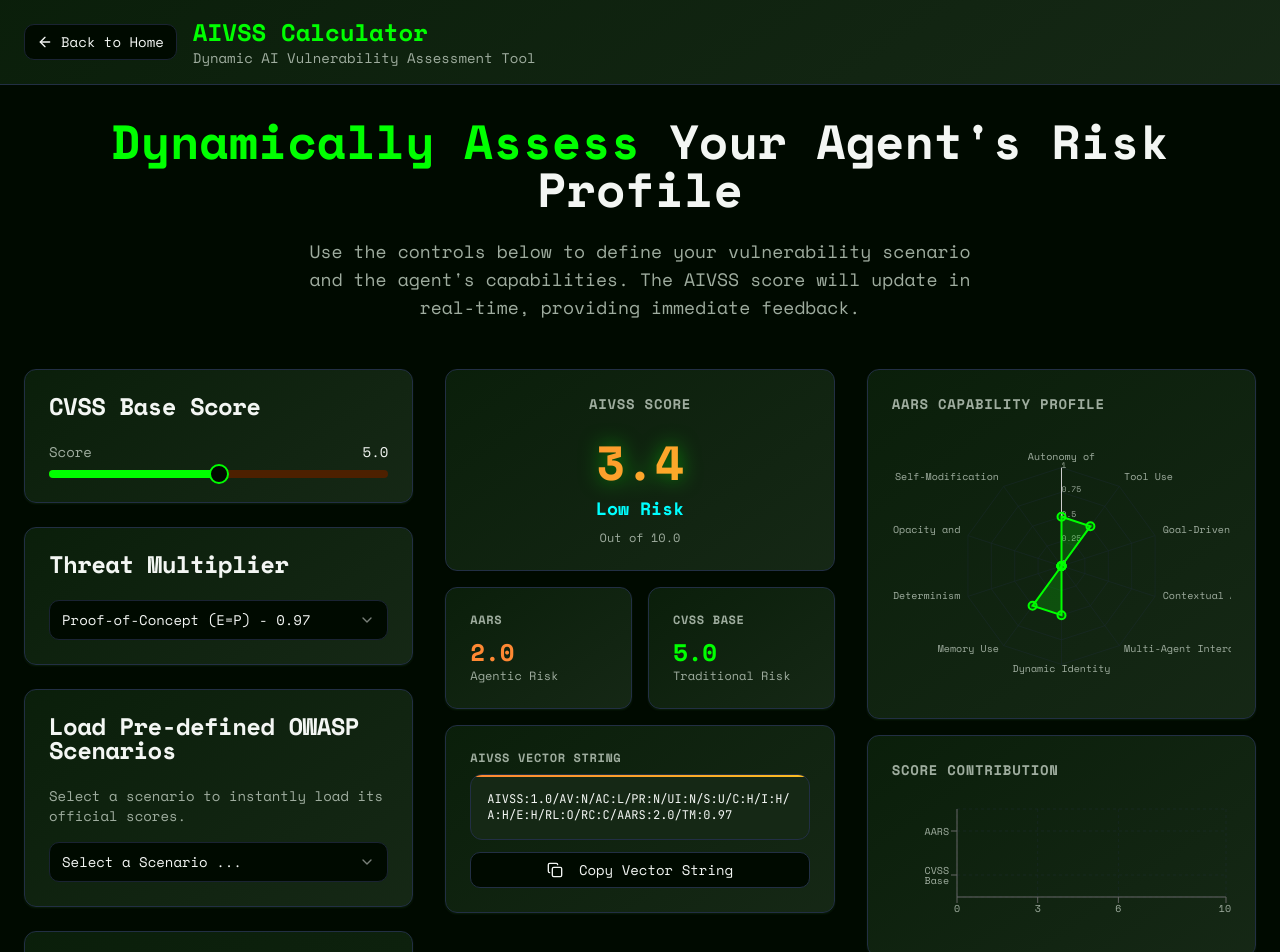
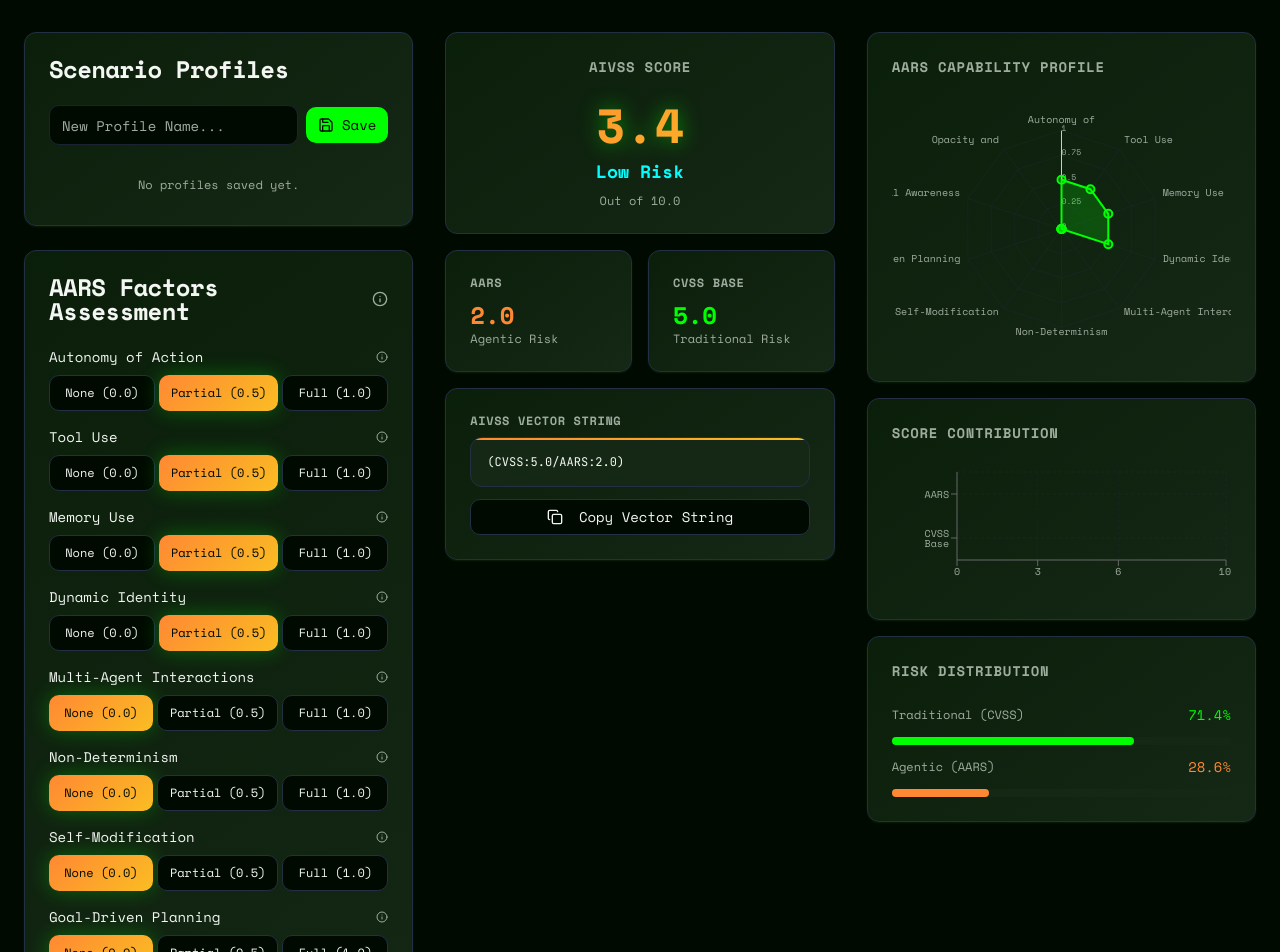
Before and after one commit to Pa04rth/aivss-dashboard, a React (Vite) app: page /calculator in a window 1280 px wide. Shown: the top 952 px of the page. Built offline with nearby package versions, Linux system fonts and the light colour scheme.

Commit message:
Added profiles feature

```diff
--- a/src/pages/Calculator.tsx
+++ b/src/pages/Calculator.tsx
@@ -1,6 +1,7 @@
 import { useState } from "react";
 import { Card, CardContent, CardHeader, CardTitle } from "@/components/ui/card";
 import { Slider } from "@/components/ui/slider";
+import { Input } from "@/components/ui/input";
 import {
   Select,
   SelectContent,
@@ -9,12 +10,21 @@ import {
   SelectValue,
 } from "@/components/ui/select";
 import { Button } from "@/components/ui/button";
-import { ArrowLeft } from "lucide-react";
+import {
+  ArrowLeft,
+  Trash2,
+  Download,
+  Save,
+  GitCompare,
+  XCircle,
+} from "lucide-react"; // Import new icons
 import { Link } from "react-router-dom";
 import AARSFactors from "@/components/calculator/AARSFactors";
 import ScoreDisplay from "@/components/calculator/ScoreDisplay";
 import VisualizationPanel from "@/components/calculator/VisualizationPanel";
 import owaspScenarios from "@/data/owaspTop10Scenarios.json";
+
+// --- TYPE DEFINITIONS ---
 interface AARSFactor {
   id: string;
   name: string;
@@ -22,83 +32,83 @@ interface AARSFactor {
   value: number;
 }
 
+interface Profile {
+  id: number;
+  name: string;
+  inputs: {
+    cvssScore: number;
+    threatMultiplier: number;
+    aarsFactors: AARSFactor[];
+  };
+}
+
 const Calculator = () => {
+  // --- STATE MANAGEMENT ---
   const [cvssScore, setCvssScore] = useState(5.0);
   const [threatMultiplier, setThreatMultiplier] = useState(0.97);
-
   const [aarsFactors, setAarsFactors] = useState<AARSFactor[]>([
+    // ... (full list of 10 factors remains the same)
     {
       id: "autonomy_of_action",
       name: "Autonomy of Action",
-      description:
-        "The agent's ability to operate and execute tasks without direct, real-time human command or intervention",
+      description: "...",
+      value: 0.5,
+    },
+    { id: "tool_use", name: "Tool Use", description: "...", value: 0.5 },
+    { id: "memory_use", name: "Memory Use", description: "...", value: 0.5 },
+    {
+      id: "dynamic_identity",
+      name: "Dynamic Identity",
+      description: "...",
       value: 0.5,
     },
     {
-      id: "tool_use",
-      name: "Tool Use",
-      description:
-        "The agent's capability to interact with and use external tools, such as APIs, file systems, databases, or other software to affect its environment.",
-      value: 0.5,
+      id: "multi_agent_interactions",
+      name: "Multi-Agent Interactions",
+      description: "...",
+      value: 0.0,
+    },
+    {
+      id: "non_determinism",
+      name: "Non-Determinism",
+      description: "...",
+      value: 0.0,
+    },
+    {
+      id: "self_modification",
+      name: "Self-Modification",
+      description: "...",
+      value: 0.0,
     },
     {
       id: "goal_driven_planning",
       name: "Goal-Driven Planning",
-      description:
-        "The agent's capacity to receive a high-level objective and independently create, organize, and execute a multi-step plan to achieve it",
+      description: "...",
       value: 0.0,
     },
     {
       id: "contextual_awareness",
       name: "Contextual Awareness",
-      description:
-        "The agent's sensitivity to its environment and its ability to alter its behavior based on external data, user interactions, or changes in context.",
-      value: 0.0,
-    },
-    {
-      id: "multi_agent_interactions",
-      name: "Multi-Agent Interactions",
-      description:
-        "The agent's ability to communicate, coordinate, delegate tasks with, and be influenced by other autonomous agents.",
-      value: 0.0,
-    },
-    {
-      id: "dynamic_identity",
-      name: "Dynamic Identity",
-      description:
-        "The agent's ability to dynamically assume different roles, permissions, or identities as needed to perform its tasks",
-      value: 0.5,
-    },
-    {
-      id: "memory_use",
-      name: "Memory Use",
-      description:
-        "The use of persistent memory to store information from past interactions and use it to inform future actions and decisions.",
-      value: 0.5,
-    },
-    {
-      id: "non_determinism",
-      name: "Non-Determinism",
-      description:
-        "The inherent unpredictability of the agent's behavior, where the same input does not always produce the exact same output or sequence of actions.",
+      description: "...",
       value: 0.0,
     },
     {
       id: "opacity_and_reflexivity",
       name: "Opacity and Reflexivity",
-      description:
-        "The 'black box' nature of the agent's internal reasoning, making it difficult for humans to fully understand why it made a particular decision.",
-      value: 0.0,
-    },
-    {
-      id: "self_modification",
-      name: "Self-Modification",
-      description:
-        "The agent's potential to alter its own underlying code, parameters, or core logic during its operation.",
+      description: "...",
       value: 0.0,
     },
   ]);
+  const [profiles, setProfiles] = useState<Profile[]>([]);
+  const [profileName, setProfileName] = useState("");
 
+  // NEW: State to manage the two profiles selected for comparison
+  const [comparisonSlots, setComparisonSlots] = useState<(Profile | null)[]>([
+    null,
+    null,
+  ]);
+
+  // --- LOGIC / HANDLERS ---
   const handleFactorChange = (id: string, value: number) => {
     setAarsFactors((prev) =>
       prev.map((factor) => (factor.id === id ? { ...factor, value } : factor))
@@ -106,165 +116,157 @@ const Calculator = () => {
   };
 
   const handleScenarioChange = (scenarioName: string) => {
-    // Find the selected scenario from our imported JSON data
     const scenario = owaspScenarios.find((s) => s.name === scenarioName);
-
-    // If a match is found, update the application's state
     if (scenario) {
-      setAarsFactors(
-        scenario.aarsFactors.map((factor: { id: string; value: number }) => {
-          const defaultFactor = aarsFactors.find((f) => f.id === factor.id);
-          return {
-            id: factor.id,
-            value: factor.value,
-            name: defaultFactor?.name ?? "",
-            description: defaultFactor?.description ?? "",
-          };
-        })
-      );
+      const newFactors = aarsFactors.map((def) => {
+        const scenarioValue =
+          scenario.aarsFactors.find((f) => f.id === def.id)?.value ?? 0;
+        return { ...def, value: scenarioValue };
+      });
+      setAarsFactors(newFactors);
       setCvssScore(scenario.cvssScore);
     }
   };
 
-  // Calculate AARS score (average of all factors * 10)
+  const handleSaveProfile = () => {
+    if (profileName.trim() === "") return;
+    const newProfile: Profile = {
+      id: Date.now(),
+      name: profileName,
+      inputs: { cvssScore, threatMultiplier, aarsFactors },
+    };
+    setProfiles([...profiles, newProfile]);
+    setProfileName("");
+  };
+
+  const handleLoadProfile = (profileId: number) => {
+    const profile = profiles.find((p) => p.id === profileId);
+    if (profile) {
+      setCvssScore(profile.inputs.cvssScore);
+      setThreatMultiplier(profile.inputs.threatMultiplier);
+      setAarsFactors(profile.inputs.aarsFactors);
+      setProfileName(profile.name);
+    }
+  };
+
+  const handleDeleteProfile = (profileId: number) => {
+    setProfiles(profiles.filter((profile) => profile.id !== profileId));
+  };
+
+  // NEW: Handler for selecting a profile to compare
+  const handleSelectForCompare = (profile: Profile) => {
+    if (comparisonSlots[0] === null) {
+      setComparisonSlots([profile, null]);
+    } else if (comparisonSlots[1] === null) {
+      setComparisonSlots([comparisonSlots[0], profile]);
+    } else {
+      // If both are full, replace the second one
+      setComparisonSlots([comparisonSlots[0], profile]);
+    }
+  };
+
+  // NEW: Handler to clear the comparison view
+  const handleClearComparison = () => {
+    setComparisonSlots([null, null]);
+  };
+
+  // --- CALCULATIONS ---
+  // Main calculator scores (for the top section)
   const aarsScore = aarsFactors.reduce((sum, factor) => sum + factor.value, 0);
+  const aivssScore = ((cvssScore + aarsScore) / 2) * threatMultiplier;
+  const vectorString = `(CVSS:${cvssScore.toFixed(1)}/AARS:${aarsScore.toFixed(
+    1
+  )})`;
 
-  // Calculate final AIVSS score
-  const aivssScore = ((cvssScore + aarsScore) / 2) * threatMultiplier;
-
-  // Generate vector string (simplified)
-  const vectorString = `AIVSS:1.0/AV:N/AC:L/PR:N/UI:N/S:U/C:H/I:H/A:H/E:H/RL:O/RC:C/AARS:${aarsScore.toFixed(
-    1
-  )}/TM:${threatMultiplier}`;
-
+  // --- UI DATA ---
   const threatMultiplierOptions = [
     { value: "1.0", label: "Actively Exploited (E=A) - 1.0" },
     { value: "0.97", label: "Proof-of-Concept (E=P) - 0.97" },
     { value: "0.91", label: "Unreported (E=U) - 0.91" },
   ];
 
+  // --- RENDER ---
   return (
     <div className="min-h-screen bg-background text-foreground font-cyber">
-      {/* Header */}
-      <div className="border-b border-border bg-gradient-card">
-        <div className="container mx-auto px-6 py-4">
-          <div className="flex items-center gap-4">
-            <Link to="/">
-              <Button variant="outline" size="sm" className="gap-2">
-                <ArrowLeft className="w-4 h-4" />
-                Back to Home
-              </Button>
-            </Link>
-            <div>
-              <h1 className="text-2xl font-bold text-primary">
-                AIVSS Calculator
-              </h1>
-              <p className="text-sm text-muted-foreground">
-                Dynamic AI Vulnerability Assessment Tool
-              </p>
-            </div>
-          </div>
-        </div>
-      </div>
+      {/* ... Header remains the same ... */}
+      <div className="container mx-auto px-6 py-8">
+        {/* ... Main Title Section remains the same ... */}
 
-      {/* Calculator Content */}
-      <div className="container mx-auto px-6 py-8">
-        <div className="text-center mb-12">
-          <h2 className="text-4xl md:text-5xl font-bold mb-6 text-foreground">
-            <span className="text-primary">Dynamically Assess</span> Your
-            Agent's Risk Profile
-          </h2>
-          <p className="text-lg text-muted-foreground max-w-2xl mx-auto">
-            Use the controls below to define your vulnerability scenario and the
-            agent's capabilities. The AIVSS score will update in real-time,
-            providing immediate feedback.
-          </p>
-        </div>
-
+        {/* --- Main 3-Column Calculator Grid --- */}
         <div className="grid lg:grid-cols-3 gap-8">
           {/* Left Column - Inputs */}
           <div className="space-y-6">
-            {/* CVSS Base Score */}
+            {/* ... CVSS, Threat Multiplier, Scenario Loader Cards remain the same ... */}
+
+            {/* --- Profile Management Card --- */}
             <Card className="bg-gradient-card border-border shadow-card">
               <CardHeader>
-                <CardTitle className="text-foreground">
-                  CVSS Base Score
-                </CardTitle>
+                <CardTitle>Scenario Profiles</CardTitle>
               </CardHeader>
               <CardContent className="space-y-4">
-                <div className="space-y-2">
-                  <div className="flex justify-between">
-                    <span className="text-sm text-muted-foreground">Score</span>
-                    <span className="text-sm font-medium text-foreground">
-                      {cvssScore.toFixed(1)}
-                    </span>
-                  </div>
-                  <Slider
-                    value={[cvssScore]}
-                    onValueChange={(value) => setCvssScore(value[0])}
-                    max={10}
-                    min={0}
-                    step={0.1}
-                    className="w-full"
+                <div className="flex items-center gap-2">
+                  <Input
+                    type="text"
+                    placeholder="New Profile Name..."
+                    value={profileName}
+                    onChange={(e) => setProfileName(e.target.value)}
                   />
+                  <Button
+                    onClick={handleSaveProfile}
+                    size="sm"
+                    className="gap-2"
+                  >
+                    <Save className="w-4 h-4" /> Save
+                  </Button>
+                </div>
+                <div className="space-y-2 pt-2">
+                  {profiles.length === 0 ? (
+                    <p className="text-xs text-center text-muted-foreground py-2">
+                      No profiles saved yet.
+                    </p>
+                  ) : (
+                    profiles.map((profile) => (
+                      <div
+                        key={profile.id}
+                        className="flex justify-between items-center p-2 bg-muted rounded-md"
+                      >
+                        <span className="text-sm font-medium">
+                          {profile.name}
+                        </span>
+                        <div className="flex items-center gap-1">
+                          {/* NEW: Compare Button */}
+                          <Button
+                            variant="ghost"
+                            size="icon"
+                            className="h-8 w-8"
+                            onClick={() => handleSelectForCompare(profile)}
+                          >
+                            <GitCompare className="w-4 h-4" />
+                          </Button>
+                          <Button
+                            variant="ghost"
+                            size="icon"
+                            className="h-8 w-8"
+                            onClick={() => handleLoadProfile(profile.id)}
+                          >
+                            <Download className="w-4 h-4" />
+                          </Button>
+                          <Button
+                            variant="ghost"
+                            size="icon"
+                            className="h-8 w-8 text-destructive hover:text-destructive"
+                            onClick={() => handleDeleteProfile(profile.id)}
+                          >
+                            <Trash2 className="w-4 h-4" />
+                          </Button>
+                        </div>
+                      </div>
+                    ))
+                  )}
                 </div>
               </CardContent>
             </Card>
 
-            {/* Threat Multiplier */}
-            <Card className="bg-gradient-card border-border shadow-card">
-              <CardHeader>
-                <CardTitle className="text-foreground">
-                  Threat Multiplier
-                </CardTitle>
-              </CardHeader>
-              <CardContent>
-                <Select
-                  value={threatMultiplier.toString()}
-                  onValueChange={(value) =>
-                    setThreatMultiplier(parseFloat(value))
-                  }
-                >
-                  <SelectTrigger className="w-full">
-                    <SelectValue />
-                  </SelectTrigger>
-                  <SelectContent>
-                    {threatMultiplierOptions.map((option) => (
-                      <SelectItem key={option.value} value={option.value}>
-                        {option.label}
-                      </SelectItem>
-                    ))}
-                  </SelectContent>
-                </Select>
-              </CardContent>
-            </Card>
-            {/* Owasp top 10 scenarious load */}
-            <Card className="bg-gradient-card border-border shadow-card">
-              <CardHeader>
-                <CardTitle className="text-foreground">
-                  Load Pre-defined OWASP Scenarios
-                </CardTitle>
-              </CardHeader>
-              <CardContent>
-                <p className="text-sm text-muted-foreground mb-4">
-                  Select a scenario to instantly load its official scores.
-                </p>
-                <Select onValueChange={handleScenarioChange}>
-                  <SelectTrigger className="w-full">
-                    <SelectValue placeholder="Select a Scenario ..." />
-                  </SelectTrigger>
-                  <SelectContent>
-                    {owaspScenarios.map((scenario, index) => (
-                      <SelectItem key={index} value={scenario.name}>
-                        {scenario.name}
-                      </SelectItem>
-                    ))}
-                  </SelectContent>
-                </Select>
-              </CardContent>
-            </Card>
-
-            {/* AARS Factors */}
             <AARSFactors
               factors={aarsFactors}
               onFactorChange={handleFactorChange}
@@ -290,6 +292,97 @@ const Calculator = () => {
             />
           </div>
         </div>
+
+        {/* --- NEW: Comparison View Section --- */}
+        {/* This entire section is conditionally rendered. It only appears when both slots are filled. */}
+        {comparisonSlots[0] && comparisonSlots[1] && (
+          <div className="mt-16 pt-8 border-t border-border">
+            <div className="flex justify-between items-center mb-8">
+              <h2 className="text-3xl font-bold text-foreground">
+                Comparison View
+              </h2>
+              <Button
+                variant="outline"
+                onClick={handleClearComparison}
+                className="gap-2"
+              >
+                <XCircle className="w-4 h-4" /> Clear Comparison
+              </Button>
+            </div>
+
+            <div className="grid grid-cols-1 lg:grid-cols-2 gap-8">
+              {/* --- Column A for the first selected profile --- */}
+              <div>
+                <h3 className="text-xl font-bold text-primary mb-4 text-center">
+                  {comparisonSlots[0].name}
+                </h3>
+                {(() => {
+                  const profile = comparisonSlots[0];
+                  const aars = profile.inputs.aarsFactors.reduce(
+                    (s, f) => s + f.value,
+                    0
+                  );
+                  const aivss =
+                    ((profile.inputs.cvssScore + aars) / 2) *
+                    profile.inputs.threatMultiplier;
+                  const vector = `(CVSS:${profile.inputs.cvssScore.toFixed(
+                    1
+                  )}/AARS:${aars.toFixed(1)})`;
+                  return (
+                    <div className="space-y-8">
+                      <ScoreDisplay
+                        aivssScore={aivss}
+                        aarsScore={aars}
+                        cvssScore={profile.inputs.cvssScore}
+                        vectorString={vector}
+                      />
+                      <VisualizationPanel
+                        factors={profile.inputs.aarsFactors}
+                        aarsScore={aars}
+                        cvssScore={profile.inputs.cvssScore}
+                      />
+                    </div>
+                  );
+                })()}
+              </div>
+
+              {/* --- Column B for the second selected profile --- */}
+              <div>
+                <h3 className="text-xl font-bold text-accent mb-4 text-center">
+                  {comparisonSlots[1].name}
+                </h3>
+                {(() => {
+                  const profile = comparisonSlots[1];
+                  const aars = profile.inputs.aarsFactors.reduce(
+                    (s, f) => s + f.value,
+                    0
+                  );
+                  const aivss =
+                    ((profile.inputs.cvssScore + aars) / 2) *
+                    profile.inputs.threatMultiplier;
+                  const vector = `(CVSS:${profile.inputs.cvssScore.toFixed(
+                    1
+                  )}/AARS:${aars.toFixed(1)})`;
+                  return (
+                    <div className="space-y-8">
+                      <ScoreDisplay
+                        aivssScore={aivss}
+                        aarsScore={aars}
+                        cvssScore={profile.inputs.cvssScore}
+                        vectorString={vector}
+                      />
+                      <VisualizationPanel
+                        factors={profile.inputs.aarsFactors}
+                        aarsScore={aars}
+                        cvssScore={profile.inputs.cvssScore}
+                      />
+                    </div>
+                  );
+                })()}
+              </div>
+            </div>
+          </div>
+        )}
       </div>
     </div>
   );
```
